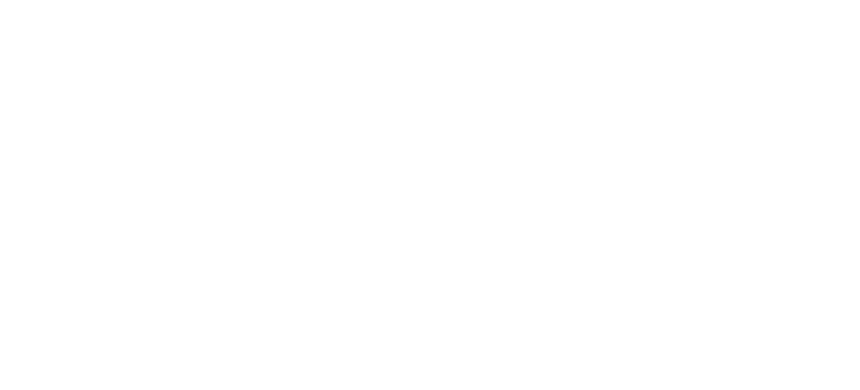
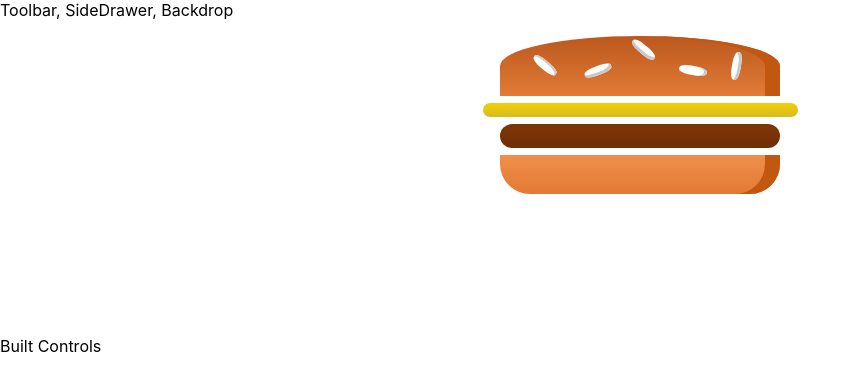
Before and after one commit to Devanshvashishta/Burgerbuilder, a React (Create React App) app: page / in a window 1280 px wide. Shown: the top 390 px of the page, without its empty margins (0-860 px from the left). Built offline with nearby package versions, Linux system fonts and the light colour scheme.

Commit message:
Burger taking shape

```diff
--- a/package.json
+++ b/package.json
@@ -6,6 +6,7 @@
     "@testing-library/jest-dom": "^5.15.0",
     "@testing-library/react": "^11.2.7",
     "@testing-library/user-event": "^12.8.3",
+    "prop-types": "^15.7.2",
     "react": "^17.0.2",
     "react-dom": "^17.0.2",
     "react-scripts": "4.0.3",
--- a/src/App.js
+++ b/src/App.js
@@ -1,11 +1,19 @@
+import React,{ Component } from "react";
+import Layout from "./components/Layout/Layout";
+import BurgerBuilder from "./containers/BurgerBuilder/BurgerBuilder";
 
 
-function App() {
+
+class App extends Component {
+  render(){
   return (
     <div >
-
+     <Layout >
+       <BurgerBuilder />
+     </Layout>
     </div>
   );
+  }
 }
 
 export default App;
--- /dev/null
+++ b/src/components/Burger/Burger.js
@@ -0,0 +1,16 @@
+import React from "react";
+import Classes from "./Burger.module.css";
+import Burgeringredient from "./BurgerIngredient/BurgerIngridient";
+
+const Burger = (props) => {
+return(
+    <div className={Classes.Burger}>
+        <Burgeringredient type="bread-top"/>
+        <Burgeringredient type="cheese"/>
+        <Burgeringredient type="meat"/>
+        <Burgeringredient type="bread-bottom"/>
+    </div>
+);
+};
+
+export default Burger;
--- /dev/null
+++ b/src/components/Burger/Burger.module.css
@@ -0,0 +1,30 @@
+.Burger{
+    width: 100%;
+    margin: auto;
+    height: 250px;
+   /* overflow: scroll;*/
+    text-align: center;
+    font-weight: bold;
+    font-size: 1.2rem;
+}
+
+@media (min-width: 1000px) and (min-height: 700px){
+    .Burger{
+        width: 700px;
+        height: 600px;
+    }
+}
+
+@media (min-width: 500px) and (min-height: 401px){
+    .Burger{
+        width: 450px;
+        height: 400px;
+    }
+}
+
+@media (min-width: 500px) and (min-height: 400px){
+    .Burger{
+        width: 350px;
+        height: 300px;
+    }
+}
--- /dev/null
+++ b/src/components/Burger/BurgerIngredient/BurgerIngredient.module.css
@@ -0,0 +1,113 @@
+.BreadBottom {
+    height: 13%;
+    width: 80%;
+    background: linear-gradient(#F08E4A, #e27b36);
+    border-radius: 0 0 30px 30px;
+    box-shadow: inset -15px 0 #c15711;
+    margin: 2% auto;
+}
+
+.BreadTop {
+    height: 20%;
+    width: 80%;
+    background: linear-gradient(#bc581e, #e27b36);
+    border-radius: 50% 50% 0 0;
+    box-shadow: inset -15px 0 #c15711;
+    margin: 2% auto;
+    position: relative;
+}
+
+.Seeds1 {
+    width: 10%;
+    height: 15%;
+    position: absolute;
+    background-color: white;
+    left: 30%;
+    top: 50%;
+    border-radius: 40%;
+    transform: rotate(-20deg);
+    box-shadow: inset -2px -3px #c9c9c9;
+}
+
+.Seeds1:after {
+    content: "";
+    width: 100%;
+    height: 100%;
+    position: absolute;
+    background-color: white;
+    left: -170%;
+    top: -260%;
+    border-radius: 40%;
+    transform: rotate(60deg);
+    box-shadow: inset -1px 2px #c9c9c9;
+  }
+
+.Seeds1:before {
+    content: "";
+    width: 100%;
+    height: 100%;
+    position: absolute;
+    background-color: white;
+    left: 180%;
+    top: -50%;
+    border-radius: 40%;
+    transform: rotate(60deg);
+    box-shadow: inset -1px -3px #c9c9c9;
+  }
+
+  .Seeds2 {
+    width: 10%;
+    height: 15%;
+    position: absolute;
+    background-color: white;
+    left: 64%;
+    top: 50%;
+    border-radius: 40%;
+    transform: rotate(10deg);
+    box-shadow: inset -3px 0 #c9c9c9;
+  }
+
+  .Seeds2:before {
+    content: "";
+    width: 100%;
+    height: 100%;
+    position: absolute;
+    background-color: white;
+    left: 150%;
+    top: -130%;
+    border-radius: 40%;
+    transform: rotate(90deg);
+    box-shadow: inset 1px 3px #c9c9c9;
+  }
+
+
+.Meat {
+    width: 80%;
+    height: 8%;
+    background: linear-gradient(#7f3608, #702e05);
+    margin: 2% auto;
+    border-radius: 15px;
+}
+
+.Cheese {
+    width: 90%;
+    height: 4.5%;
+    margin: 2% auto;
+    background: linear-gradient(#f4d004, #d6bb22);
+    border-radius: 20px;
+}
+
+.Salad {
+    width: 85%;
+    height: 7%;
+    margin: 2% auto;
+    background: linear-gradient(#228c1d, #91ce50);
+    border-radius: 20px;
+}
+
+.Bacon {
+    width: 80%;
+    height: 3%;
+    background: linear-gradient(#bf3813, #c45e38);
+    margin: 2% auto;
+}
--- /dev/null
+++ b/src/components/Burger/BurgerIngredient/BurgerIngridient.js
@@ -0,0 +1,47 @@
+import React, { Component } from "react";
+import PropTypes from "prop-types";
+import Classes from './BurgerIngredient.module.css';
+
+
+class Burgeringredient extends Component {
+    render (){
+ let ingredient = null;
+switch(this.props.type){
+
+    case('bread-bottom'):
+    ingredient= <div className={Classes.BreadBottom}></div>;
+    break;
+    case('bread-top'):
+    ingredient =(
+        <div className={Classes.BreadTop}>
+            <div className={Classes.Seeds1}></div>
+            <div className={Classes.Seeds2}></div>
+        </div>
+    );
+    break;
+    case('meat'):
+    ingredient = <div className={Classes.Meat}></div>
+    break;
+    case('cheese'):
+    ingredient= <div className={Classes.Cheese}></div>;
+    break;
+    case('salad'):
+    ingredient= <div className={Classes.Salad}></div>;
+    break;
+    case('bacon'):
+    ingredient = <div className={Classes.Bacon}></div>;
+    break;
+    default:
+    ingredient=null;
+}
+return ingredient;
+    }
+};
+
+
+Burgeringredient.Prototype ={
+
+    type: PropTypes.string.isRequired
+};
+
+export default Burgeringredient;
--- /dev/null
+++ b/src/components/Layout/Layout.js
@@ -0,0 +1,14 @@
+import React from "react";
+import Auxilary from "../../hoc/auxilary";
+import classes from './Layout.module.css';
+
+const layout = (props) => (
+    <Auxilary>
+    <div>Toolbar, SideDrawer, Backdrop</div>
+    <main className={classes.Content}>
+        {props.children}
+    </main>
+    </Auxilary>
+);
+
+export default layout;
--- /dev/null
+++ b/src/components/Layout/Layout.module.css
@@ -0,0 +1,3 @@
+.Content{
+    margin-top:16px ;
+}
--- /dev/null
+++ b/src/hoc/auxilary.js
@@ -0,0 +1,5 @@
+    const auxilary = (props) =>{
+        return(props.children)
+    };
+
+    export default auxilary;
--- a/src/index.css
+++ b/src/index.css
@@ -1,6 +1,6 @@
 body {
   margin: 0;
-  font-family: -apple-system, BlinkMacSystemFont, 'Segoe UI', 'Roboto', 'Oxygen',
+  font-family: -apple-system, BlinkMacSystemFont, 'Open Sans','Segoe UI', 'Roboto', 'Oxygen',
     'Ubuntu', 'Cantarell', 'Fira Sans', 'Droid Sans', 'Helvetica Neue',
     sans-serif;
   -webkit-font-smoothing: antialiased;
```
